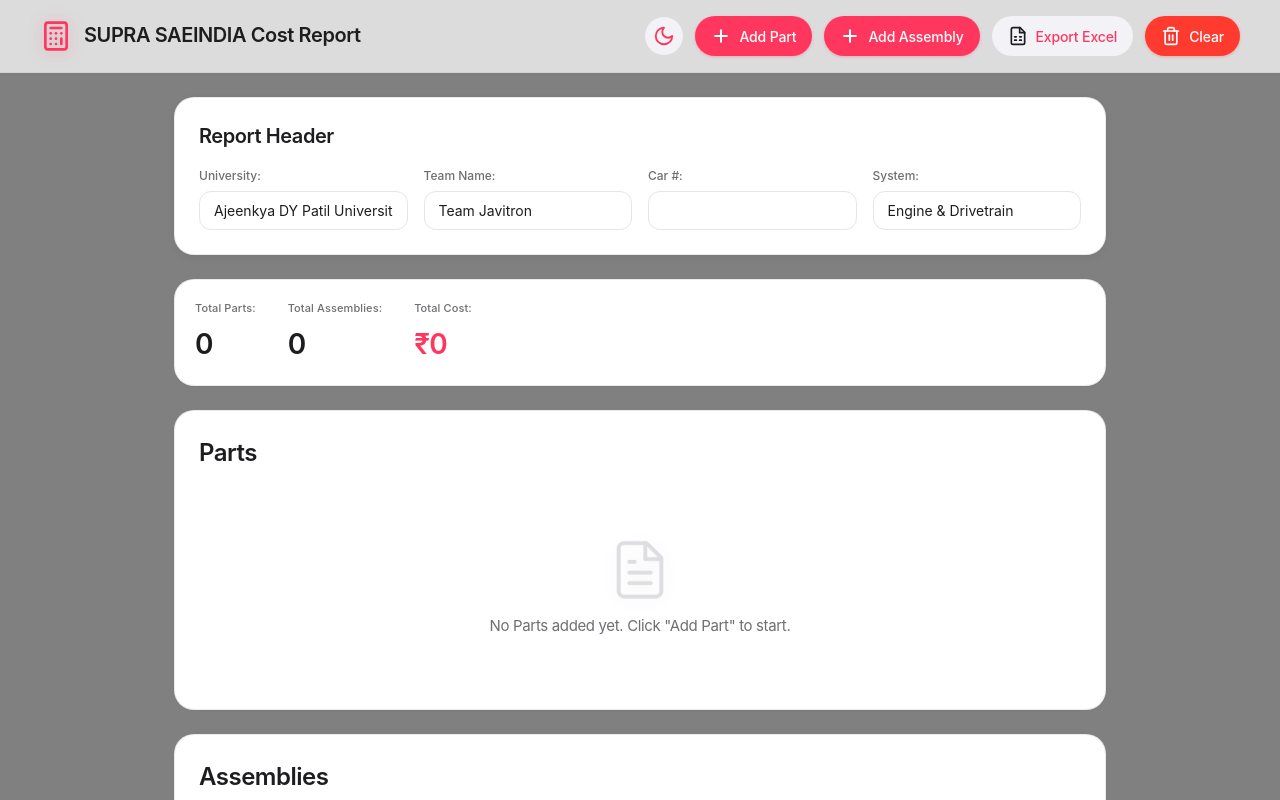
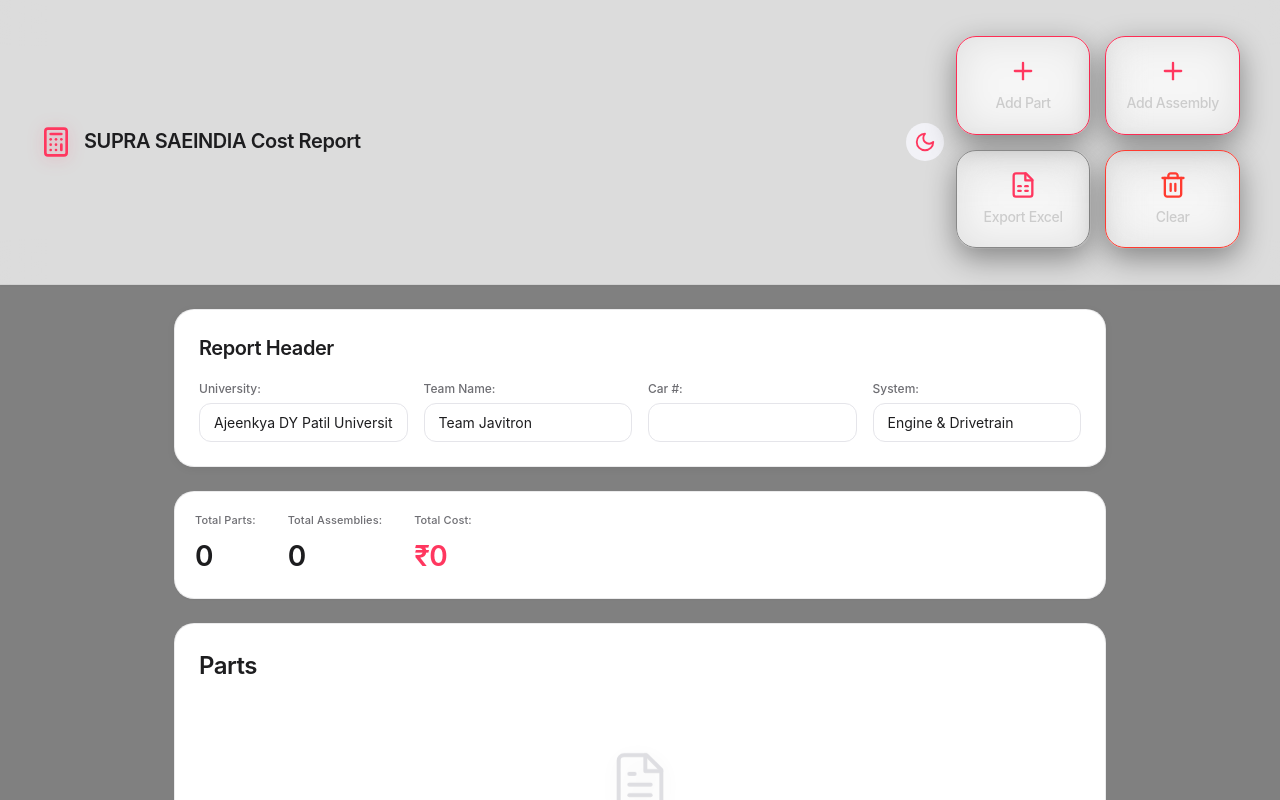
Before and after one commit to not-brajesh/Cost-Report-App-, a React (Vite) app: page / in a window 1280 px wide. Shown: the top 800 px of the page. Built offline with nearby package versions, Linux system fonts and the light colour scheme.

Commit message:
Add Apple-style action cards for top buttons (Add Part, Add Assembly, Export, Clear)

```diff
--- a/src/App.css
+++ b/src/App.css
@@ -1098,3 +1098,72 @@
 ::-webkit-scrollbar-thumb:hover {
   background: rgba(102, 126, 234, 0.7);
 }
+
+/* Apple-Style Action Cards */
+.action-grid {
+  display: grid;
+  grid-template-columns: 1fr 1fr;
+  gap: 15px;
+  margin: 20px 0;
+  min-width: 280px;
+}
+
+.action-card {
+  background: rgba(255, 255, 255, 0.05);
+  border-radius: 20px;
+  padding: 20px;
+  text-align: center;
+  cursor: pointer;
+  backdrop-filter: blur(20px);
+  -webkit-backdrop-filter: blur(20px);
+  box-shadow: 0 10px 30px rgba(0, 0, 0, 0.4);
+  transition: all 0.25s ease;
+  border: 1px solid rgba(255, 255, 255, 0.1);
+}
+
+.action-card svg {
+  display: block;
+  margin: 0 auto 8px;
+  color: #ff375f;
+}
+
+.action-card p {
+  font-size: 14px;
+  color: #ccc;
+  margin: 0;
+  font-weight: 500;
+}
+
+.action-card:hover {
+  transform: scale(1.05);
+  background: rgba(255, 255, 255, 0.1);
+}
+
+.action-card:active {
+  transform: scale(0.95);
+}
+
+.action-card:nth-child(1),
+.action-card:nth-child(2) {
+  border: 1px solid #ff2d55;
+}
+
+.action-card:nth-child(3) {
+  border: 1px solid #888;
+}
+
+.action-card.danger {
+  border: 1px solid #ff3b30;
+}
+
+.action-card.danger svg {
+  color: #ff3b30;
+}
+
+.app.dark-mode .action-card {
+  background: rgba(44, 44, 46, 0.8);
+}
+
+.app.dark-mode .action-card:hover {
+  background: rgba(58, 58, 60, 0.9);
+}
--- a/src/App.jsx
+++ b/src/App.jsx
@@ -792,22 +792,24 @@
             >
               {darkMode ? <Sun size={22} strokeWidth={2} className="icon-accent" /> : <Moon size={22} strokeWidth={2} className="icon-accent" />}
             </button>
-            <button onClick={addPart} className="btn btn-primary">
-              <Plus size={20} strokeWidth={2.5} className="icon-white" />
-              Add Part
-            </button>
-            <button onClick={addAssembly} className="btn btn-primary">
-              <Plus size={20} strokeWidth={2.5} className="icon-white" />
-              Add Assembly
-            </button>
-            <button onClick={exportData} className="btn btn-secondary">
-              <FileSpreadsheet size={20} strokeWidth={2} className="icon-secondary" />
-              Export Excel
-            </button>
-            <button onClick={clearAll} className="btn btn-danger">
-              <Trash2 size={20} strokeWidth={2} className="icon-white" />
-              Clear
-            </button>
+            <div className="action-grid">
+              <div className="action-card" onClick={addPart}>
+                <Plus size={28} strokeWidth={2} />
+                <p>Add Part</p>
+              </div>
+              <div className="action-card" onClick={addAssembly}>
+                <Plus size={28} strokeWidth={2} />
+                <p>Add Assembly</p>
+              </div>
+              <div className="action-card" onClick={exportData}>
+                <FileSpreadsheet size={28} strokeWidth={2} />
+                <p>Export Excel</p>
+              </div>
+              <div className="action-card danger" onClick={clearAll}>
+                <Trash2 size={28} strokeWidth={2} />
+                <p>Clear</p>
+              </div>
+            </div>
           </div>
         </div>
       </header>
```
